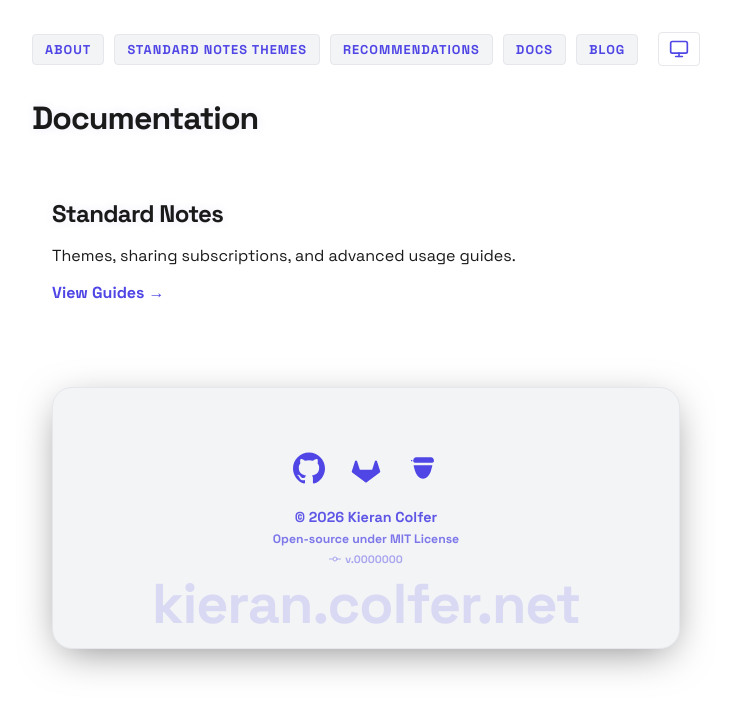
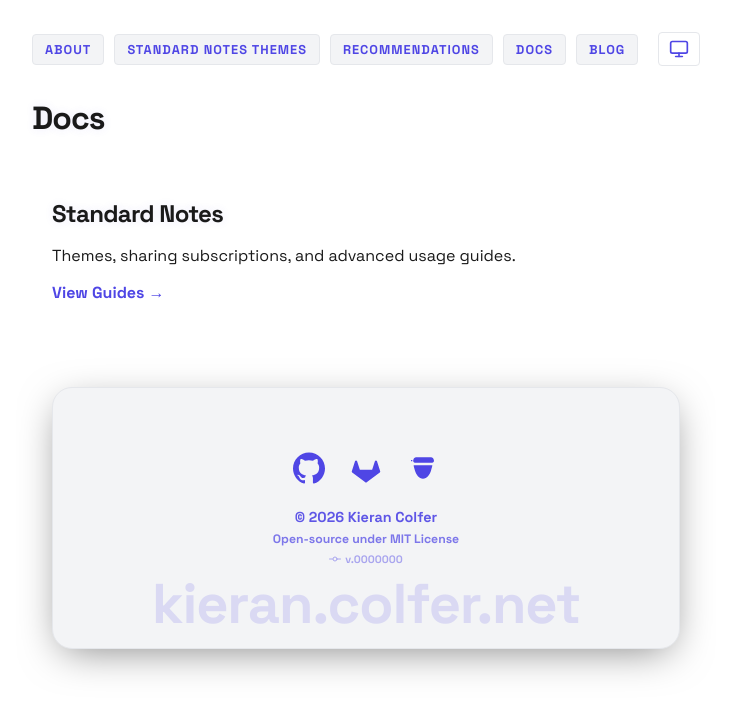
Before and after one commit to PASSK3YS/PASSK3YS.github.io, a Jekyll site: the page built from docs.md, in a window 1280 px wide. Shown: the top 714 px of the page, without its empty margins (274-1005 px from the left). Built offline with Jekyll 4.4.1, drawn with Linux system fonts in a browser that asks for light colours; our own code applies the rules of GitHub Pages for plain Markdown files.

Commit message:
chore: fix docs page

```diff
--- a/docs.md
+++ b/docs.md
@@ -1,12 +1,12 @@
 ---
 layout: default
-title: Docs
+title: Documentation
 description: My personal knowledge base: Tutorials, guides, and technical resources.
 permalink: /docs/
 ---
 
 <div class="page-content">
-  <h1>Documentation</h1>
+  <h1>Docs</h1>
   <p>{{ page.description }}</p>
 
   <div class="category-list" style="margin-top: 40px; display: grid; gap: 20px;">
```
